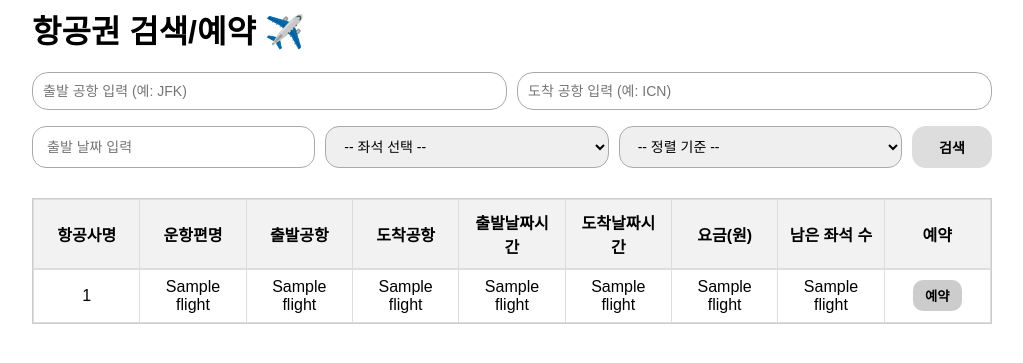
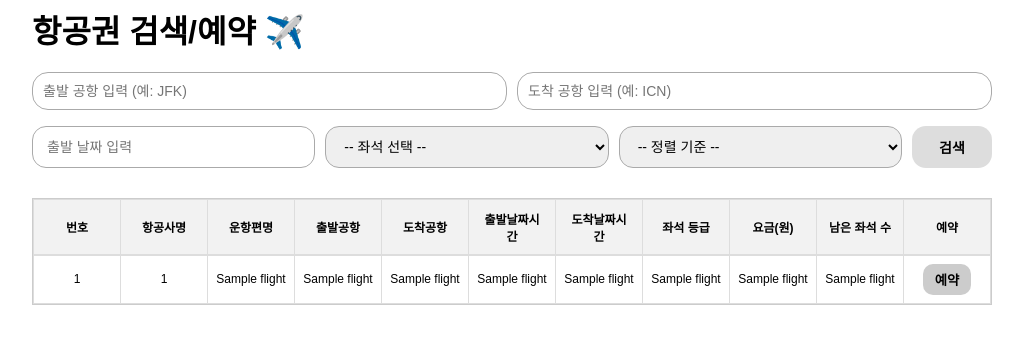
Before and after one commit to clr4takeoff/2025-Spring-Database, a Flask app: template templates/flight_search.html in a window 1280 px wide. Shown: the part 143-506 px from the top of the page, without its empty margins (128-1151 px from the left). Run offline with Flask 3, Linux system fonts and the light colour scheme; the template is opened without the code that fills it: most values are stand-ins (such as "Sample title", 1, 10 or a date in 2020); lists and menus that the app fills with data are empty.

Commit message:
Display seat class in flight search results table

```diff
--- a/static/css/flight_search.css
+++ b/static/css/flight_search.css
@@ -111,6 +111,7 @@ main h1 {
   width: 100%;
   border-collapse: collapse;
   table-layout: fixed;
+  font-size: 15px;
 }
 
 .header-table th {
@@ -119,6 +120,14 @@ main h1 {
   border: 1px solid #ddd;
   padding: 10px;
   text-align: center;
+}
+
+.header-table th {
+  font-size: 12px;
+}
+
+.body-table td {
+  font-size: 12px;
 }
 
 /* 스크롤 영역 */
--- a/templates/flight_search.html
+++ b/templates/flight_search.html
@@ -48,12 +48,14 @@
           <table class="result-table header-table">
             <thead>
               <tr>
+                <th>번호</th>
                 <th>항공사명</th>
                 <th>운항편명</th>
                 <th>출발공항</th>
                 <th>도착공항</th>
                 <th>출발날짜시간</th>
                 <th>도착날짜시간</th>
+                <th>좌석 등급</th>
                 <th>요금(원)</th>
                 <th>남은 좌석 수</th>
                 <th>예약</th>
@@ -66,14 +68,16 @@
               <tbody>
                 {% for flight in flights %}
                 <tr>
-                  <td>{{ flight[0] }}</td>
-                  <td>{{ flight[1] }}</td>
-                  <td>{{ flight[2] }}</td>
-                  <td>{{ flight[3] }}</td>
-                  <td>{{ flight[4] }}</td>
-                  <td>{{ flight[5] }}</td>
-                  <td>{{ flight[6] }}</td>
-                  <td>{{ flight[7] }}</td>
+                  <td>{{ loop.index }}</td> <!-- 순번 -->
+                  <td>{{ flight[0] }}</td>  <!-- airline -->
+                  <td>{{ flight[1] }}</td>  <!-- flightNo -->
+                  <td>{{ flight[2] }}</td>  <!-- departureAirport -->
+                  <td>{{ flight[3] }}</td>  <!-- arrivalAirport -->
+                  <td>{{ flight[4] }}</td>  <!-- departureDateTime -->
+                  <td>{{ flight[5] }}</td>  <!-- arrivalDateTime -->
+                  <td>{{ flight[8] }}</td>  <!-- seatClass -->
+                  <td>{{ flight[6] }}</td>  <!-- price -->
+                  <td>{{ flight[7] }}</td>  <!-- no_of_seats -->
                   <td>
                     <form method="POST" action="{{ url_for('make_reservation_route') }}">
                       <input type="hidden" name="flight_no" value="{{ flight[1] }}">
```
